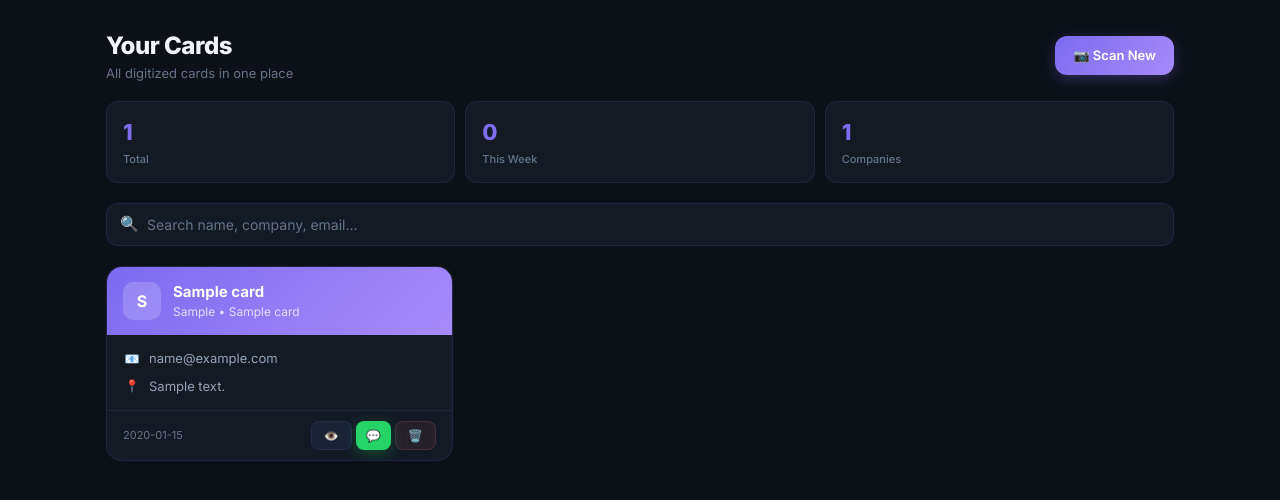
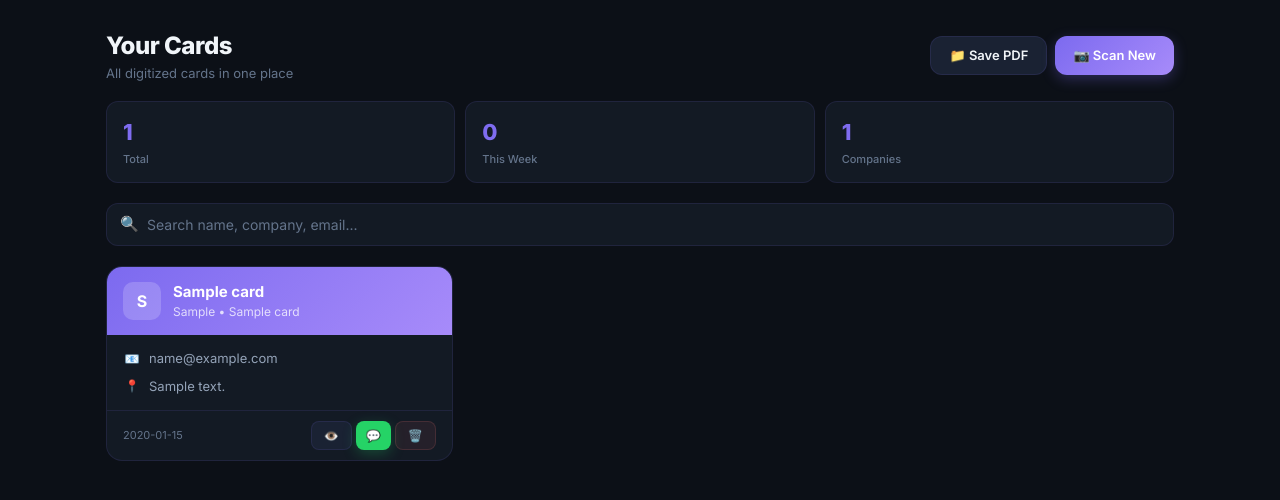
Before and after one commit to adiii0209/Card_Scanner, a FastAPI app: page /dashboard in a window 1280 px wide. Shown: the part 53-553 px from the top of the page. Run offline with FastAPI, Linux system fonts and the light colour scheme; tables that the repository leaves empty hold one stand-in row (values such as "Sample post"); some libraries are stand-ins or nearby versions.

Commit message:
Allow any international number for WhatsApp and fix Dashboard to allow PDF export

```diff
--- a/card_parser.py
+++ b/card_parser.py
@@ -32,7 +32,7 @@ if os.path.exists(TESSERACT_PATH):
     pytesseract.pytesseract.tesseract_cmd = TESSERACT_PATH
 
 # ─── OpenRouter Config ───
-OPENROUTER_API_KEY = "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"
+OPENROUTER_API_KEY = "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"
 OPENROUTER_MODEL = os.getenv("OPENROUTER_MODEL", "openai/gpt-4o-mini")
 
 
--- a/templates/dashboard.html
+++ b/templates/dashboard.html
@@ -7,6 +7,7 @@
     <title>Dashboard — CardVault</title>
     <meta name="description" content="View and manage your digitized business cards.">
     <link rel="stylesheet" href="/static/styles.css">
+    <script src="https://cdnjs.cloudflare.com/ajax/libs/html2pdf.js/0.10.1/html2pdf.bundle.min.js"></script>
 </head>
 
 <body>
@@ -31,7 +32,11 @@
                 <h1>Your Cards</h1>
                 <p>All digitized cards in one place</p>
             </div>
-            <a href="/" class="btn btn-primary" style="width:auto;padding:10px 18px;font-size:13px;">📷 Scan New</a>
+            <div style="display: flex; gap: 8px;">
+                <button class="btn btn-secondary" style="width:auto;padding:10px 18px;font-size:13px;"
+                    onclick="downloadAllPdf()">📁 Save PDF</button>
+                <a href="/" class="btn btn-primary" style="width:auto;padding:10px 18px;font-size:13px;">📷 Scan New</a>
+            </div>
         </div>
 
         <!-- Stats -->
@@ -330,8 +335,7 @@
         }
 
         // ─── WhatsApp sender ───
-        // Only sends to +91 Indian mobile numbers
-        // WhatsApp format: 917044205279 (no + in wa.me URL)
+        // Sends to any extracted phone number
         function sendWhatsApp(data) {
             var phones = data.phone_numbers;
             if (typeof phones === 'string') phones = phones.split(',').map(function (p) { return p.trim(); }).filter(Boolean);
@@ -340,18 +344,18 @@
                 return;
             }
 
-            // Find a +91 number (12 digits starting with 91)
-            var indiaPhone = null;
+            // Pick the first available number
+            var targetPhone = null;
             for (var i = 0; i < phones.length; i++) {
                 var d = phones[i].replace(/\D/g, '');
-                if (d.startsWith('91') && d.length === 12) {
-                    indiaPhone = d;
+                if (d.length >= 7) {
+                    targetPhone = d;
                     break;
                 }
             }
 
-            if (!indiaPhone) {
-                toast('No +91 mobile number found', 'error');
+            if (!targetPhone) {
+                toast('No valid mobile number found', 'error');
                 return;
             }
 
@@ -359,7 +363,7 @@
 
             var msg = 'Hi ' + name + ', it was a pleasure meeting you at SATTE. Great connecting with you \u2014 let\'s stay in touch!';
 
-            window.open('https://wa.me/' + indiaPhone + '?text=' + encodeURIComponent(msg));
+            window.open('https://wa.me/' + targetPhone + '?text=' + encodeURIComponent(msg));
         }
 
         // ─── Delete ───
@@ -379,11 +383,127 @@
                         }
                         var tot = document.getElementById('totalCards');
                         tot.textContent = Math.max(0, parseInt(tot.textContent) - 1);
+
+                        // Also remove from allCards array
+                        allCards = allCards.filter(function (c) { return c.id !== id; });
                     } else {
                         toast(d.error || 'Failed', 'error');
                     }
                 })
                 .catch(function () { toast('Delete failed', 'error'); });
+        }
+
+        // ─── Generate PDF ───
+        function downloadAllPdf() {
+            if (!allCards || allCards.length === 0) {
+                toast('No cards available to save', 'error');
+                return;
+            }
+
+            toast('Generating PDF...', 'info');
+
+            // Build hidden container
+            var container = document.createElement('div');
+            container.style.padding = '20px';
+            container.style.background = '#f9f9f9';
+            container.style.color = '#000';
+            container.style.width = '800px';
+
+            var title = document.createElement('h1');
+            title.textContent = 'Digital Visiting Cards';
+            title.style.textAlign = 'center';
+            title.style.marginBottom = '30px';
+            title.style.fontFamily = 'sans-serif';
+            container.appendChild(title);
+
+            var grid = document.createElement('div');
+            grid.style.display = 'flex';
+            grid.style.flexWrap = 'wrap';
+            grid.style.gap = '20px';
+            grid.style.justifyContent = 'center';
+
+            for (var i = 0; i < allCards.length; i++) {
+                var c = allCards[i];
+                var cardDiv = document.createElement('div');
+                cardDiv.style.width = '350px';
+                cardDiv.style.border = '1px solid #ddd';
+                cardDiv.style.borderRadius = '12px';
+                cardDiv.style.padding = '20px';
+                cardDiv.style.boxSizing = 'border-box';
+                cardDiv.style.pageBreakInside = 'avoid';
+                cardDiv.style.fontFamily = 'sans-serif';
+                cardDiv.style.marginBottom = '20px';
+                cardDiv.style.background = '#fff';
+                cardDiv.style.boxShadow = '0 4px 6px rgba(0,0,0,0.05)';
+
+                var innerHtml = '';
+
+                // Add Image if available
+                if (c.image_filename) {
+                    var imgUrl = window.location.origin + '/card/' + c.id + '/image';
+                    innerHtml += '<div style="text-align:center;margin-bottom:15px;height:180px;display:flex;align-items:center;justify-content:center;background:#fafafa;border-radius:8px;">';
+                    innerHtml += '<img src="' + imgUrl + '" style="max-width:100%;max-height:160px;object-fit:contain;" crossorigin="anonymous" />';
+                    innerHtml += '</div>';
+                } else {
+                    innerHtml += '<div style="text-align:center;margin-bottom:15px;height:180px;display:flex;align-items:center;justify-content:center;background:#fafafa;border-radius:8px;border:1px dashed #ccc;">';
+                    innerHtml += '<span style="color:#aaa;font-size:14px;">No Photo Saved</span>';
+                    innerHtml += '</div>';
+                }
+
+                var name = c.person_name || 'Unknown';
+                var company = [c.designation, c.company_name].filter(Boolean).join(' • ') || '—';
+
+                innerHtml += '<h3 style="margin:0 0 5px 0;font-size:18px;color:#333;">' + esc(name) + '</h3>';
+                innerHtml += '<p style="margin:0 0 15px 0;font-size:14px;color:#666;">' + esc(company) + '</p>';
+
+                // Details
+                var details = [];
+                var phones = '';
+                if (Array.isArray(c.phone_numbers)) phones = c.phone_numbers.join(', ');
+                else if (c.phone_numbers) phones = String(c.phone_numbers);
+
+                if (phones) details.push({ i: '📞', v: phones });
+                if (c.email) details.push({ i: '📧', v: c.email });
+                if (c.website) details.push({ i: '🌐', v: c.website });
+                if (c.office_address) details.push({ i: '📍', v: c.office_address });
+
+                for (var d = 0; d < details.length; d++) {
+                    innerHtml += '<div style="display:flex;margin-bottom:10px;font-size:13px;color:#444;">';
+                    innerHtml += '<span style="margin-right:10px;font-size:16px;">' + details[d].i + '</span>';
+                    innerHtml += '<span style="flex:1;word-wrap:break-word;line-height:1.4;">' + esc(details[d].v) + '</span>';
+                    innerHtml += '</div>';
+                }
+
+                cardDiv.innerHTML = innerHtml;
+                grid.appendChild(cardDiv);
+            }
+
+            container.appendChild(grid);
+
+            var wrapper = document.createElement('div');
+            wrapper.style.position = 'absolute';
+            wrapper.style.left = '-9999px';
+            wrapper.appendChild(container);
+            document.body.appendChild(wrapper);
+
+            setTimeout(function () {
+                var opt = {
+                    margin: 10,
+                    filename: 'Visiting_Cards.pdf',
+                    image: { type: 'jpeg', quality: 0.98 },
+                    html2canvas: { scale: 2, useCORS: true },
+                    jsPDF: { unit: 'mm', format: 'a4', orientation: 'portrait' }
+                };
+
+                html2pdf().set(opt).from(container).save().then(function () {
+                    document.body.removeChild(wrapper);
+                    toast('PDF Saved! ✅', 'success');
+                }).catch(function (err) {
+                    document.body.removeChild(wrapper);
+                    toast('Error generating PDF', 'error');
+                    console.error(err);
+                });
+            }, 800); // give enough time for images to buffer locally
         }
 
         // ─── Helpers ───
```
Also changed, not shown: templates/index.html (+13 -13 lines).
